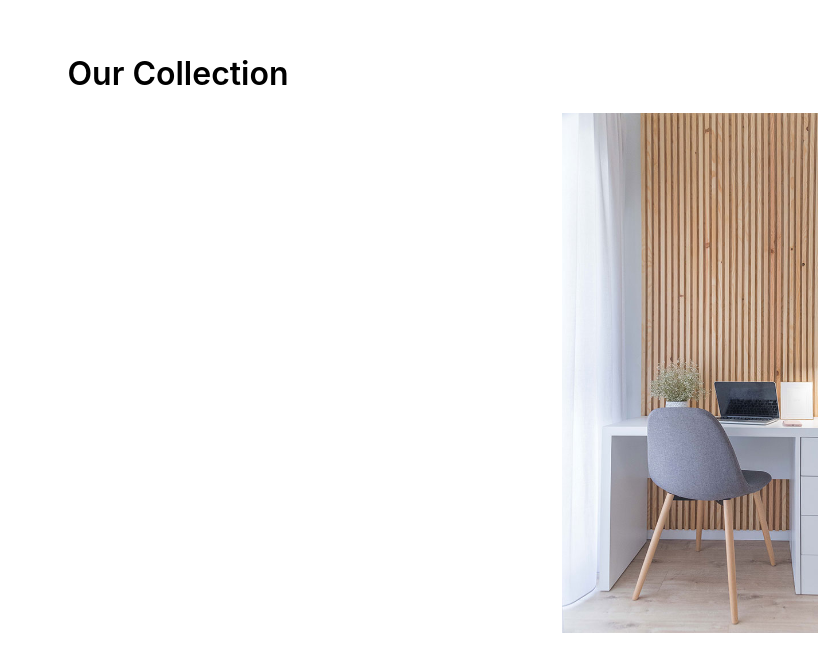
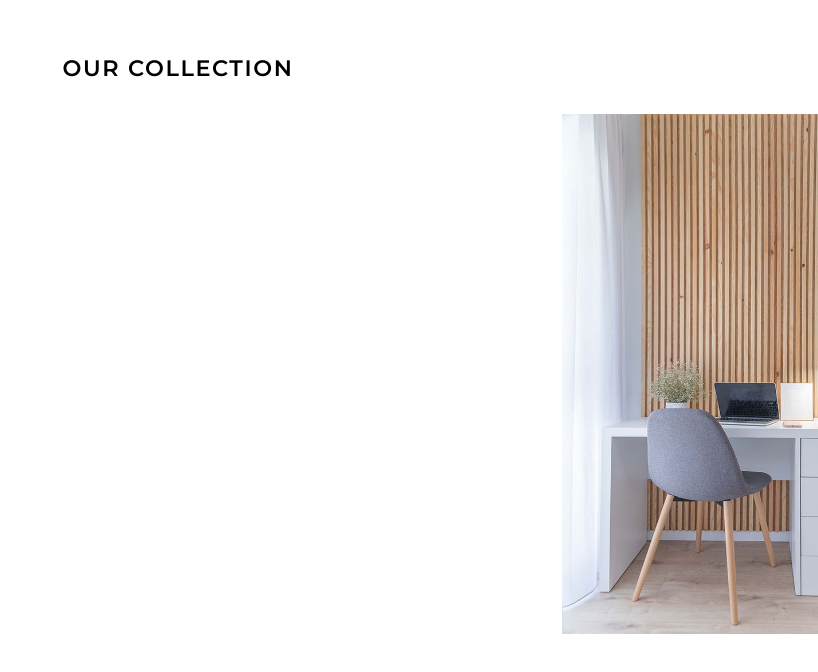
Before and after one commit to mihai-ursu/sidescrolling-gallery, a Next.js app: page / in a window 1280 px wide. Shown: the part 913-1585 px from the top of the page, without its empty margins (462-1280 px from the left). Built offline with nearby package versions, Linux system fonts and the light colour scheme.

Commit message:
Added fonts

```diff
--- a/src/components/SidescrollingGallery/SideScrollingGallery.module.scss
+++ b/src/components/SidescrollingGallery/SideScrollingGallery.module.scss
@@ -2,7 +2,7 @@
   display: flex;
   justify-content: center;
   align-items: center;
-  margin-bottom: 20px;
+  margin-bottom: 2rem;
 }
 
 .content {
@@ -21,7 +21,9 @@
 }
 
 .title {
-  font-size: 2rem;
+  font-size: 1.4rem;
+  text-transform: uppercase;
+  letter-spacing: 0.1rem;
   font-weight: 600;
   color: #000;
 }
--- a/src/components/SidescrollingGallery/SidescrollingGallery.tsx
+++ b/src/components/SidescrollingGallery/SidescrollingGallery.tsx
@@ -7,10 +7,7 @@
 
 const SidescrollingGallery = () => {
   const { width: windowWidth } = useWindowSize();
-  const [
-    galleryWrapperRef,
-    { width: galleryWrapperWidth, height: galleryWrapperHeight },
-  ] = useElementSize();
+  const [galleryWrapperRef, { width: galleryWrapperWidth }] = useElementSize();
 
   return (
     <section>
--- /dev/null
+++ b/src/pages/_document.tsx
@@ -0,0 +1,20 @@
+import { Html, Head, Main, NextScript } from "next/document";
+
+export default function Document() {
+  return (
+    <Html>
+      <Head>
+        <link rel="preconnect" href="https://fonts.googleapis.com" />
+        <link rel="preconnect" href="https://fonts.gstatic.com" />
+        <link
+          href="https://fonts.googleapis.com/css2?family=Montserrat:wght@400;600&display=swap"
+          rel="stylesheet"
+        />
+      </Head>
+      <body>
+        <Main />
+        <NextScript />
+      </body>
+    </Html>
+  );
+}
--- a/src/styles/globals.scss
+++ b/src/styles/globals.scss
@@ -4,9 +4,22 @@
 body {
   padding: 0;
   margin: 0;
-  font-family: -apple-system, BlinkMacSystemFont, Segoe UI, Roboto, Oxygen,
+  font-family: "Montserrat", BlinkMacSystemFont, Segoe UI, Roboto, Oxygen,
     Ubuntu, Cantarell, Fira Sans, Droid Sans, Helvetica Neue, sans-serif;
   color: $color-dark-gray;
+}
+
+h1,
+h2,
+h3,
+h4,
+h5,
+h6 {
+  font-weight: 600;
+}
+
+p {
+  font-weight: 400;
 }
 
 a {
```
